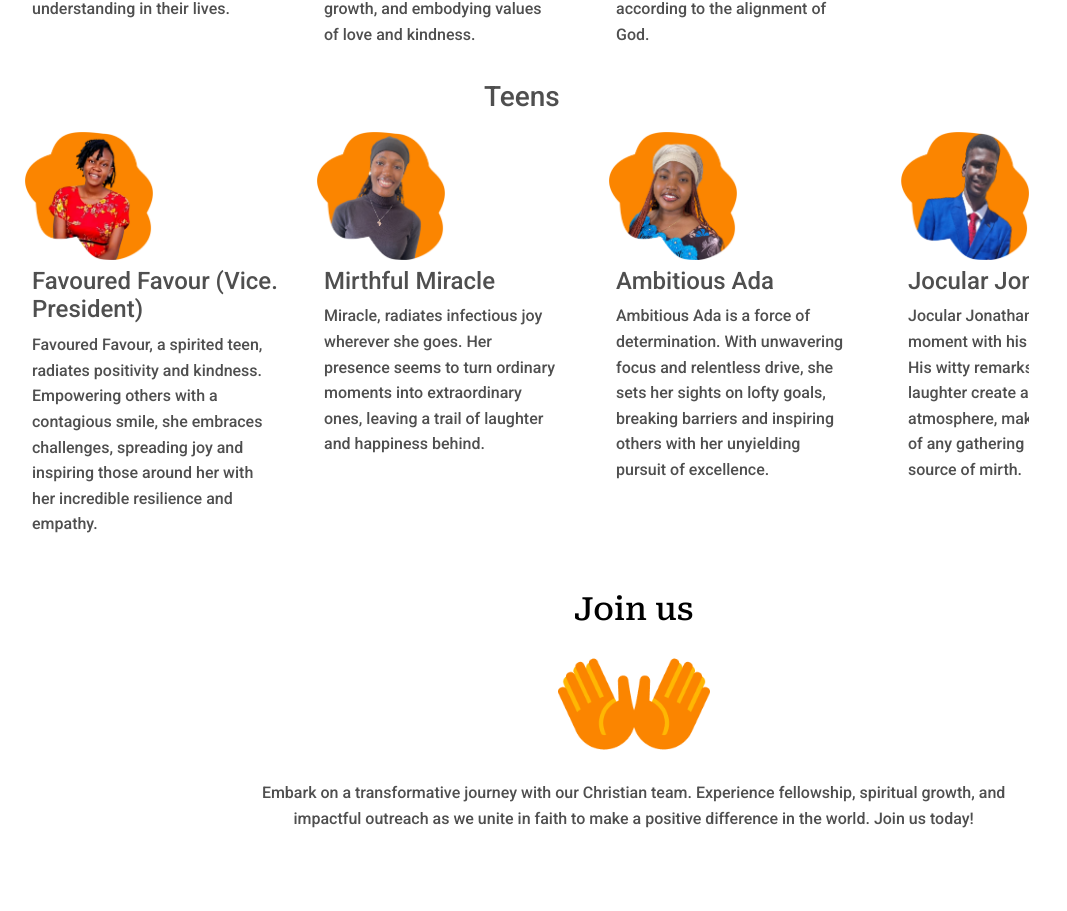
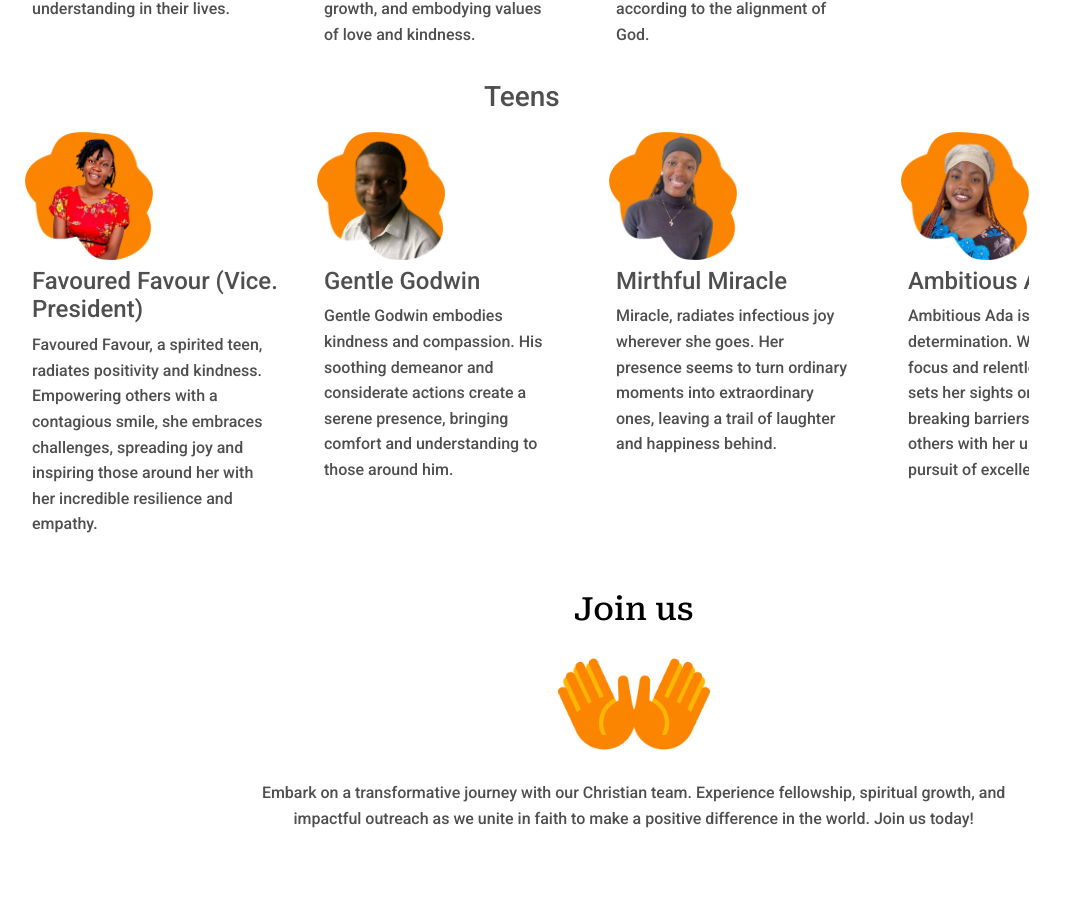
Before and after one commit to tosxin-456/Bethel-Teens, a React (Vite) app: page /aboutUs in a window 1280 px wide. Shown: the part 970-1881 px from the top of the page, without its empty margins (0-1067 px from the left). Built offline with nearby package versions, Linux system fonts and the light colour scheme.

Commit message:
worked on adding images

```diff
--- a/src/pages/about.jsx
+++ b/src/pages/about.jsx
@@ -24,6 +24,7 @@ import Abah from '../assets/isaacAbah.png'
 import twins from '../assets/twins.png'
 import tosan from'../assets/tosan.png'
 import ada from'../assets/ada.png'
+import godwin from '../assets/Godwin.png'
 import destine2 from '../assets/destine2.png'
 import isaacAndMiracle from '../assets/isaacAndMiracle.png'
 import account from '../assets/Account.png'
@@ -116,6 +117,13 @@ const About = () => {
      </div>
    </div>
    <div className='teacherProfile'>
+   <img src={godwin} alt="" />
+     <div className='textAboutTeacher'>
+     <h4>Gentle Godwin</h4>
+      <p>Gentle Godwin embodies kindness and compassion. His soothing demeanor and considerate actions create a serene presence, bringing comfort and understanding to those around him.</p>
+     </div>
+   </div>
+   <div className='teacherProfile'>
    <img src={miracle} alt="" />
      <div className='textAboutTeacher'>
      <h4>Mirthful Miracle</h4>
```
Also changed, not shown: src/assets/Godwin.png (added).
